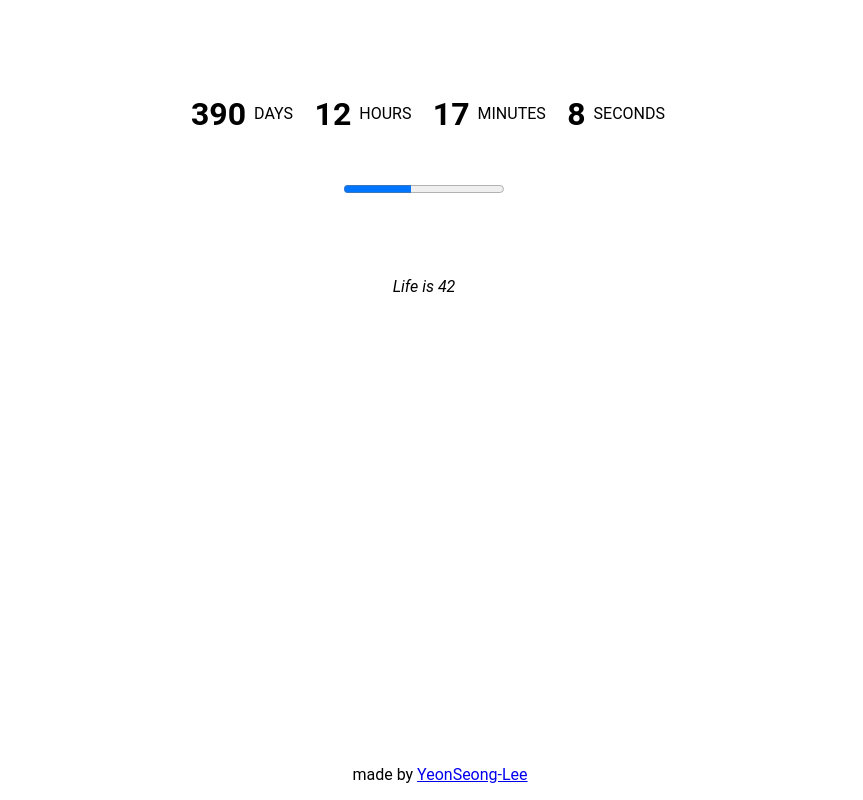
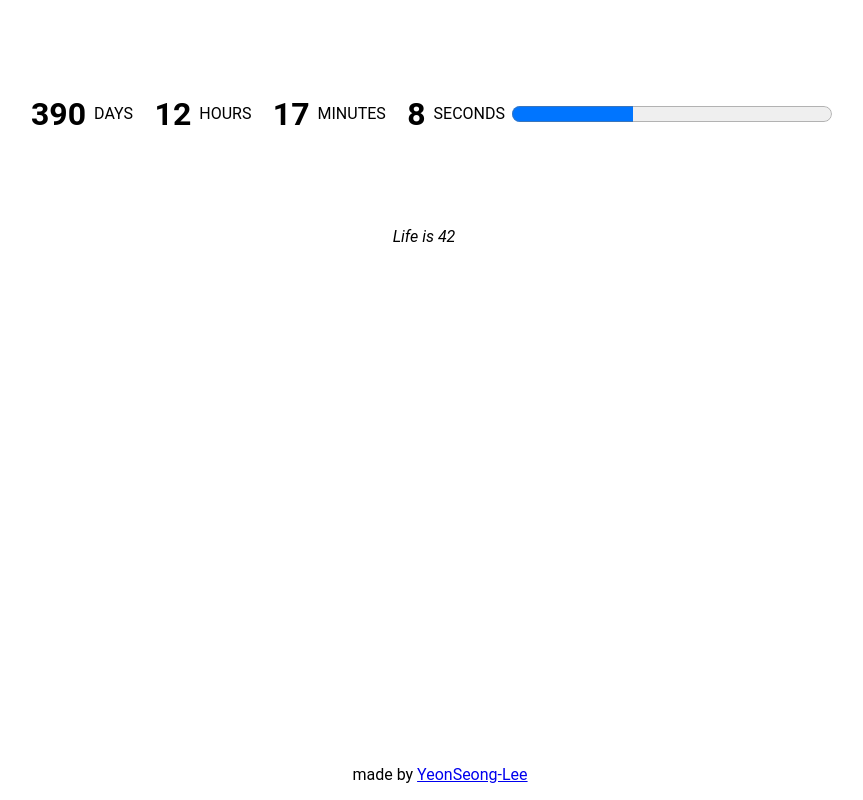
Before and after one commit to YeonSeong-Lee/CountDown, a plain HTML site: page index.html in a window 1280 px wide. Shown: the whole page, without its empty margins (216-1079 px from the left). Drawn offline with Linux system fonts and the light colour scheme.

Commit message:
feat: add progress bar

```diff
--- a/index.html
+++ b/index.html
@@ -26,8 +26,8 @@
       <div class="countdown__item__number" id="seconds">0</div>
       <div class="countdown__item__text">seconds</div>
     </div>
+    <progress id="progress" value="42" max="100">42%</progress>
   </div>
-  <progress class="comments__item" value="42" max="100">42%</progress>
 </body>
 
 <div class="comments">
--- a/js/countdown.js
+++ b/js/countdown.js
@@ -1,5 +1,6 @@
 // make countdown timer
 document.addEventListener('DOMContentLoaded', function () {
+  const startDate = new Date("2023-03-16").getTime();
   const endDate = new Date("2024-12-06").getTime();
   var downloadTimer = setInterval(function () {
     const currentDate = new Date().getTime();
@@ -17,5 +18,8 @@ document.addEventListener('DOMContentLoaded', function () {
       document.getElementById("minutes").innerHTML = minutes;
       document.getElementById("seconds").innerHTML = seconds;
     }
+    const progress = Math.floor((currentDate - startDate) / (endDate - startDate) * 100);
+    document.getElementById("progress").value = progress;
+    document.getElementById("progress").innerHTML = progress + "%";
   }, 1000);
 }, false);
```
